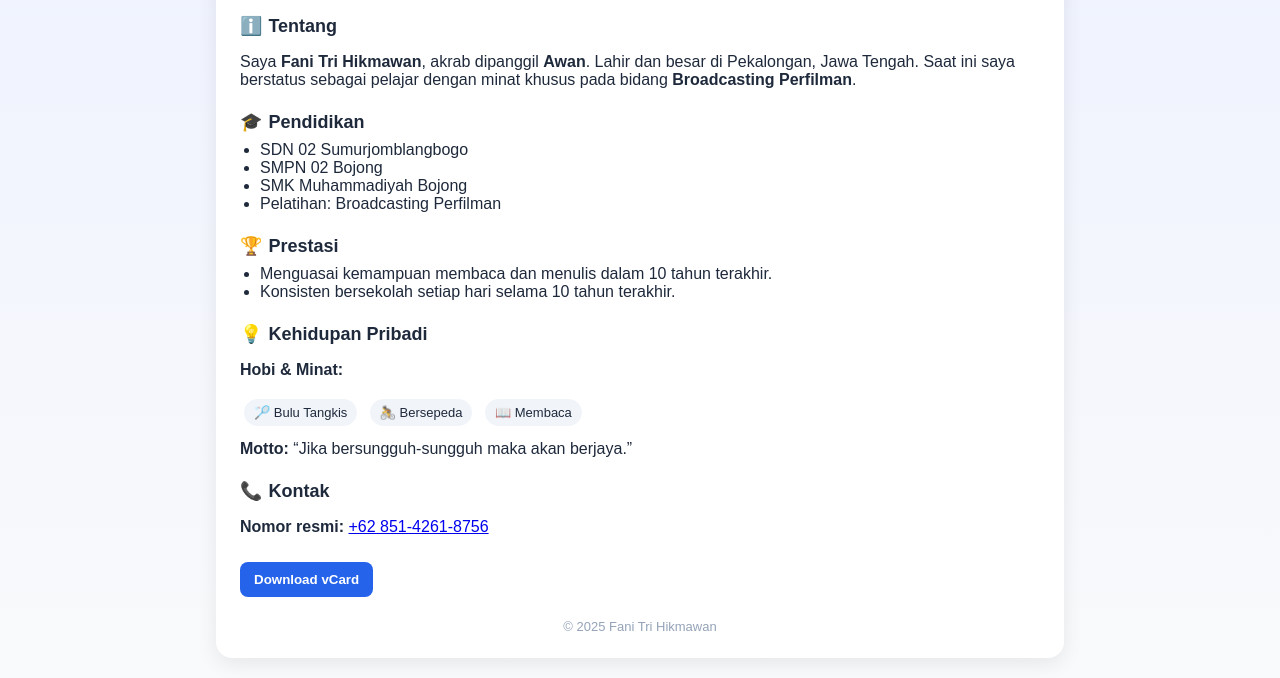
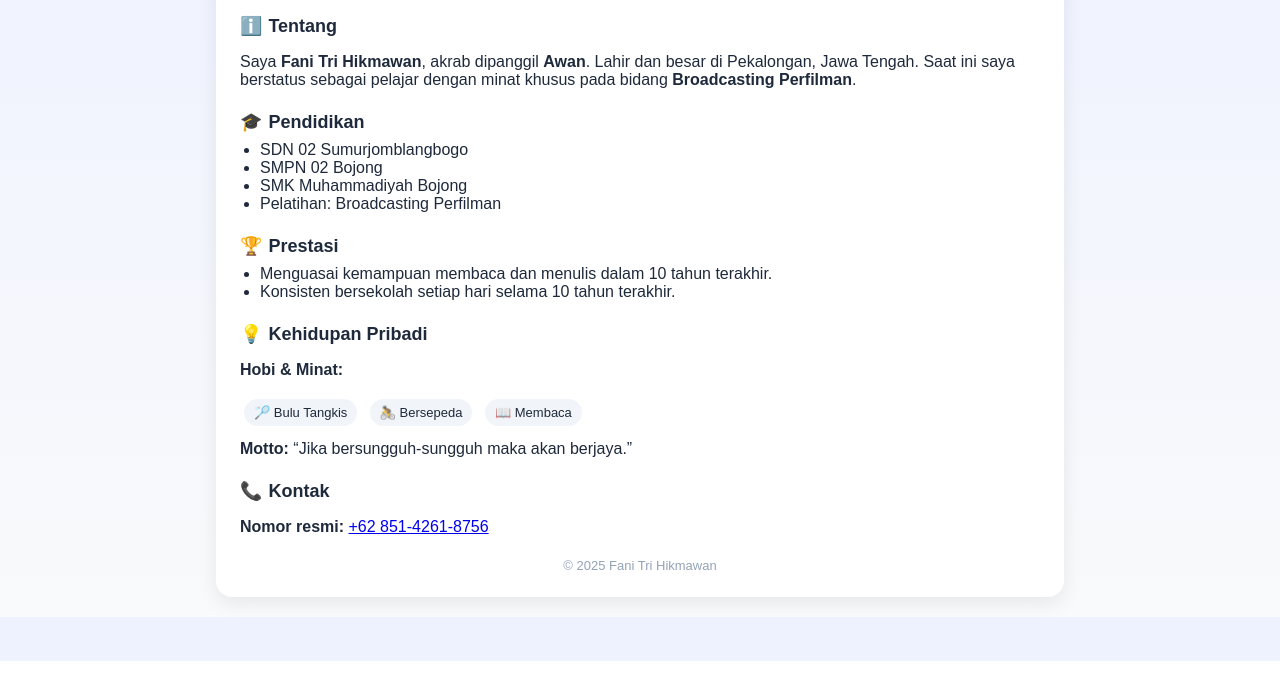
Before and after one commit to ttrrii20255-hub/AWAN, a plain HTML site: page index.html in a window 1280 px wide. Shown: the part 139-817 px from the top of the page. Drawn offline with Linux system fonts and the light colour scheme.

Commit message:
Update index.html

```diff
--- a/index.html
+++ b/index.html
@@ -127,7 +127,7 @@
     <section>
       <h2><span class="icon">📞</span> Kontak</h2>
       <p><strong>Nomor resmi:</strong> <a href="tel:+6285142618756">+62 851-4261-8756</a></p>
-      <button class="btn" id="downloadVCard">Download vCard</button>
+
     </section>
 
     <footer>
```
